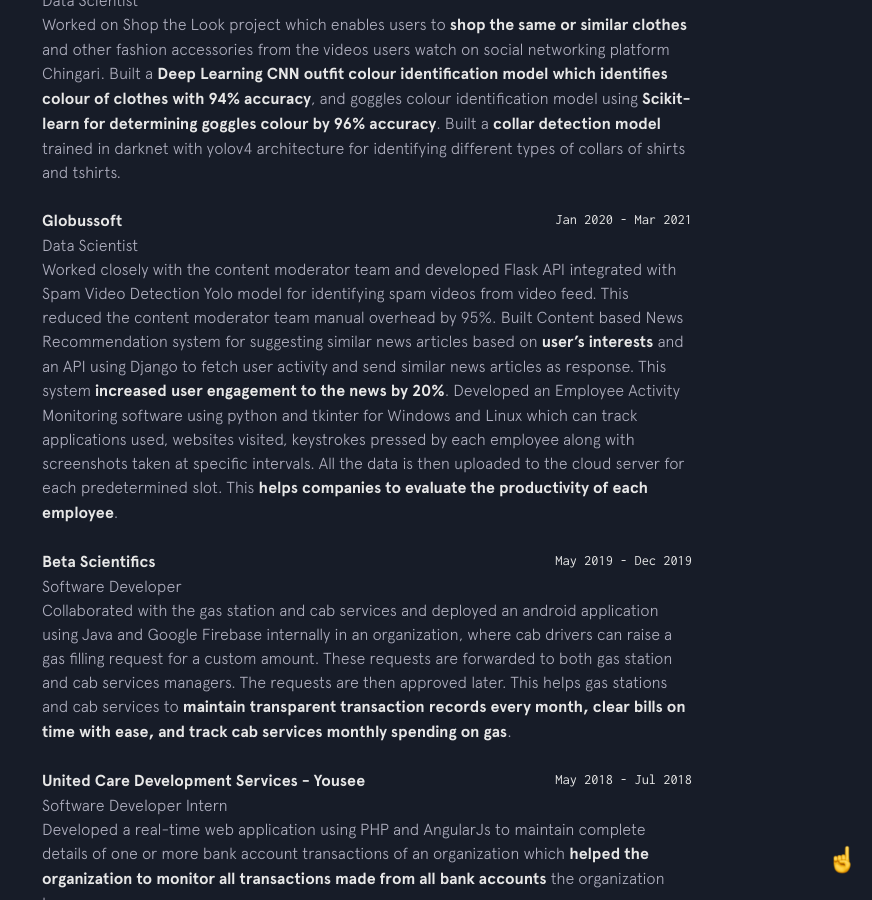
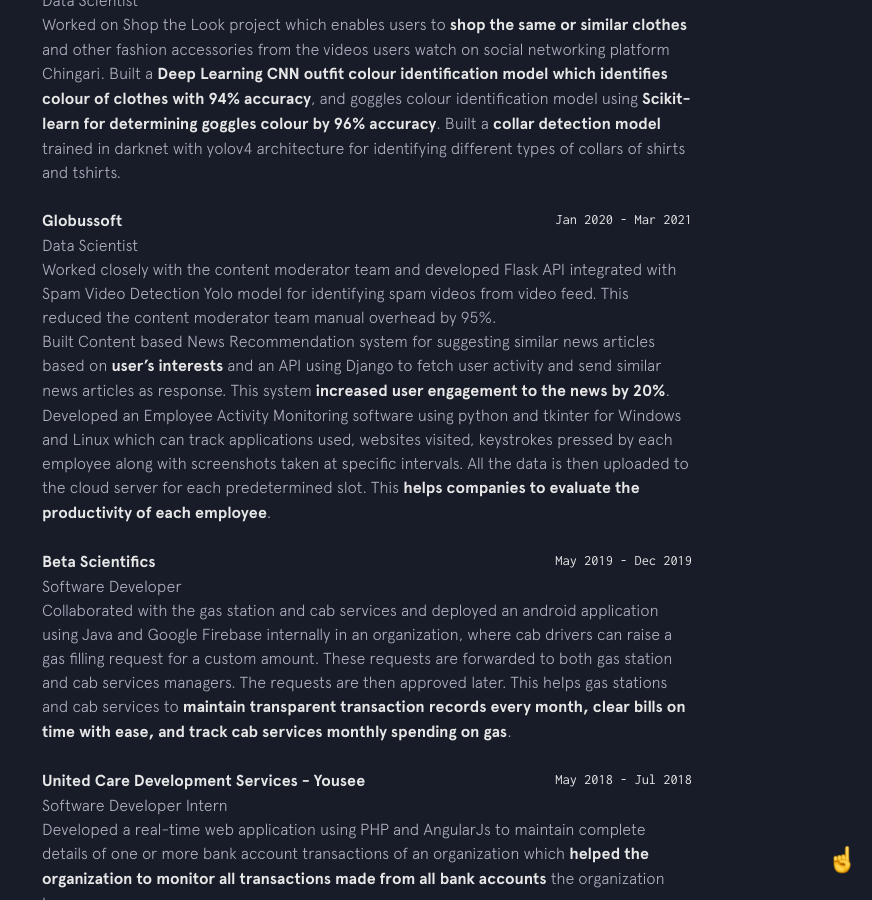
Before and after one commit to srikanthkarre/portfolio, a Jekyll site: the page built from index.html, in a window 1280 px wide and 900 px high, scrolled down 2771 px. Shown: the whole window, without its empty margins (408-1280 px from the left). Built offline with Jekyll 4.4.1, drawn with Linux system fonts in a browser that asks for light colours; nearby versions of some CDN libraries.

```diff
--- a/_data/experience.yml
+++ b/_data/experience.yml
@@ -30,7 +30,7 @@
   time: Jan 2020 - Mar 2021
   position: Data Scientist
   location: Bengaluru, India
-  description: <p>Worked closely with the content moderator team and developed Flask API integrated with Spam Video Detection Yolo model for identifying spam videos from video feed. This </strong>reduced the content moderator team manual overhead by 95%</strong>. Built Content based News Recommendation system for suggesting similar news articles based on <strong>user’s interests</strong> and an API using Django to fetch user activity and send similar news articles as response. This system <strong>increased user engagement to the news by 20%</strong>. Developed an Employee Activity Monitoring software using python and tkinter for Windows and Linux which can track applications used, websites visited, keystrokes pressed by each employee along with screenshots taken at specific intervals. All the data is then uploaded to the cloud server for each predetermined slot. This <strong>helps companies to evaluate the productivity of each employee</strong>.</p>
+  description: <p>Worked closely with the content moderator team and developed Flask API integrated with Spam Video Detection Yolo model for identifying spam videos from video feed. This </strong>reduced the content moderator team manual overhead by 95%</strong>. <br>Built Content based News Recommendation system for suggesting similar news articles based on <strong>user’s interests</strong> and an API using Django to fetch user activity and send similar news articles as response. This system <strong>increased user engagement to the news by 20%</strong>. <br>Developed an Employee Activity Monitoring software using python and tkinter for Windows and Linux which can track applications used, websites visited, keystrokes pressed by each employee along with screenshots taken at specific intervals. All the data is then uploaded to the cloud server for each predetermined slot. This <strong>helps companies to evaluate the productivity of each employee</strong>.</p>
   used:
     - thing: Python
     - thing: Yolo
```
